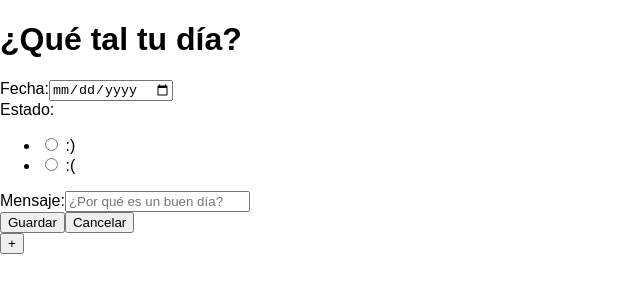
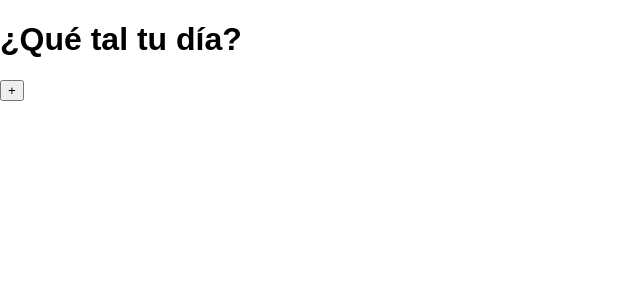
Before and after one commit to Alienah/clarke-fc-life-calendar-Alienah, a React (Create React App) app: page /#/calendar in a window 1280 px wide. Before the commit this address led to /. Shown: the top 300 px of the page, without its empty margins (0-640 px from the left). Built offline with nearby package versions, Linux system fonts and the light colour scheme.

Commit message:
Router working

```diff
--- a/package.json
+++ b/package.json
@@ -7,6 +7,7 @@
     "npm-run-all": "^4.1.2",
     "react": "^16.2.0",
     "react-dom": "^16.2.0",
+    "react-router-dom": "^4.2.2",
     "react-scripts": "1.1.1"
   },
   "scripts": {
--- a/src/components/App.js
+++ b/src/components/App.js
@@ -1,4 +1,5 @@
 import React, { Component } from 'react';
+import { Route, Switch } from 'react-router-dom';
 import Editor from './Editor';
 import Calendar from './Calendar';
 // import logo from './logo.svg';
@@ -78,6 +79,8 @@ class App extends Component {
           {/* <img src={logo} className="App-logo" alt="logo" /> */}
           <h1 className="App-title">¿Qué tal tu día?</h1>
         </header>
+        <Switch>
+          <Route exact path='/' render={() =>
             <Editor
               moodsOfDays = {this.state.moodsOfDays}
               moodsAdded = {this.state.moodsAdded}
@@ -89,9 +92,15 @@ class App extends Component {
               handleOnChangeMsg = {this.handleOnChangeMsg}
               addNewMood = {this.addNewMood}
             />
+          }/>
+          <Route path='/calendar' render={(props) =>
             <Calendar
               moodsOfDays = {this.state.moodsOfDays}
             />
+          }/>
+        </Switch>
+
+
       </div>
     );
   }
--- a/src/components/Calendar.js
+++ b/src/components/Calendar.js
@@ -1,4 +1,5 @@
 import React from 'react';
+import { Link } from 'react-router-dom';
 import CalendarCard from './CalendarCard';
 
 class Calendar extends React.Component {
@@ -23,7 +24,9 @@ class Calendar extends React.Component {
   render () {
     return (
       <div>
-        <button type="button">+</button>
+        <Link className="item-link" to='/'>
+          <button type="button">+</button>
+        </Link>
         {this.paintCalendar()}
       </div>
     );
--- a/src/components/Editor.js
+++ b/src/components/Editor.js
@@ -1,5 +1,6 @@
 import React from 'react';
 import Calendar from './Calendar';
+import { Link } from 'react-router-dom';
 
 class Editor extends React.Component{
   render() {
@@ -33,8 +34,12 @@ class Editor extends React.Component{
             </label>
             <input type="text" placeholder="¿Por qué es un buen día?" onChange={this.props.handleOnChangeMsg}/>
           </div>
-          <button onClick={this.props.addNewMood} className="btn btn--save" type="submit">Guardar</button>
-          <button className="btn btn--save" type="button">Cancelar</button>
+          <button onClick={this.props.addNewMood} className="btn btn--save" type="submit"><Link className="item-link" to='/calendar'>Guardar</Link></button>
+
+
+          <Link className="item-link" to='/calendar'>
+            <button className="btn btn--save" type="button">Cancelar</button>
+          </Link>
         </form>
       </div>
     );
--- a/src/index.js
+++ b/src/index.js
@@ -1,6 +1,12 @@
 import React from 'react';
 import ReactDOM from 'react-dom';
+import { HashRouter } from 'react-router-dom';
 import './scss/main.css';
 import App from './components/App';
 
-ReactDOM.render(<App />, document.getElementById('root'));
+ReactDOM.render(
+  <HashRouter>
+    <App />
+  </HashRouter>,
+  document.getElementById('root')
+);
```
Lines whose indentation alone changed are shown as unchanged.
